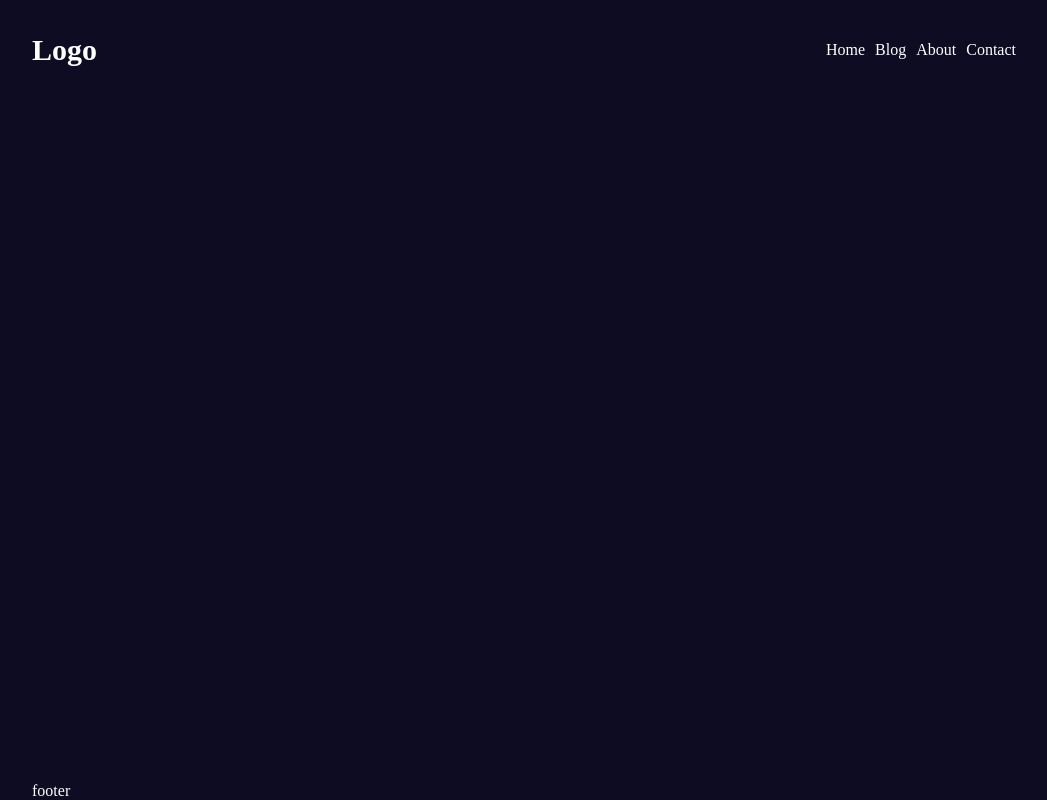
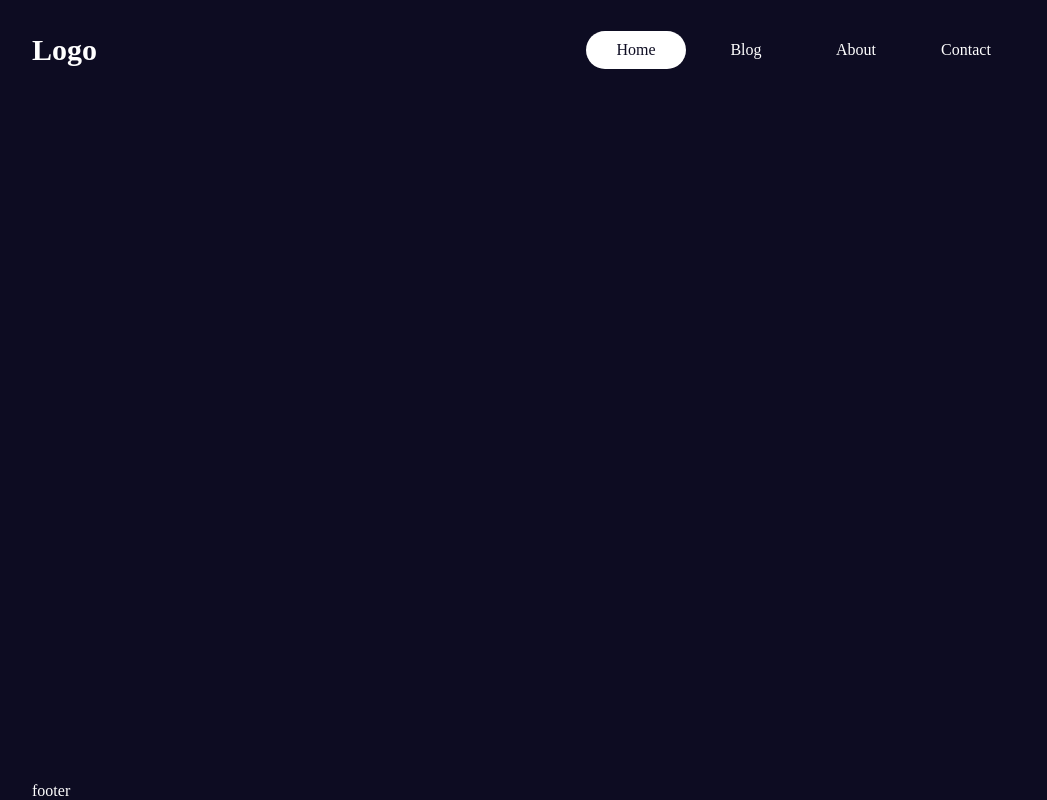
Before and after one commit to zhe-student-tafesa/nextjs-blog-fullstack-ts, a Next.js app: page / in a window 1280 px wide. Shown: the whole page, without its empty margins (116-1163 px from the left). Built offline with nearby package versions, Linux system fonts and the light colour scheme.

Commit message:
1. create NavLink component 2. set active item styles  in navbar;

```diff
--- a/src/components/navBar/links/Links.tsx
+++ b/src/components/navBar/links/Links.tsx
@@ -2,6 +2,7 @@ import React from "react";
 import styles from "./links.module.css";
 import { LinkInterface } from "@/types";
 import Link from "next/link";
+import NavLink from "./navLink/NavLink";
 
 const links: LinkInterface[] = [
   {
@@ -26,9 +27,7 @@ const Links = () => {
   return (
     <div className={styles.container}>
       {links.map((link) => (
-        <Link href={link.path} key={link.title}>
-          {link.title}
-        </Link>
+        <NavLink title={link.title} path={link.path} key={link.title} />
       ))}
     </div>
   );
--- /dev/null
+++ b/src/components/navBar/links/navLink/NavLink.tsx
@@ -0,0 +1,23 @@
+"use client";
+import React from "react";
+import styles from "./navLink.module.css";
+import { LinkInterface } from "@/types";
+import Link from "next/link";
+import { usePathname } from "next/navigation";
+
+const NavLink: React.FC<LinkInterface> = ({ path, title }) => {
+  const pathName = usePathname();
+  //   console.log("pathName: ", pathName);
+  // use ``,  use &&
+  return (
+    <div
+      className={`${styles.container}  ${pathName === path && styles.active}`}
+    >
+      <Link href={path} key={title}>
+        {title}
+      </Link>
+    </div>
+  );
+};
+
+export default NavLink;
--- /dev/null
+++ b/src/components/navBar/links/navLink/navLink.module.css
@@ -0,0 +1,11 @@
+.container {
+    min-width: 100px;
+    padding: 10px;
+    text-align: center;
+    border-radius: 20px;
+}
+
+.active {
+    background-color: var(--text);
+    color: var(--bg)
+}
```
